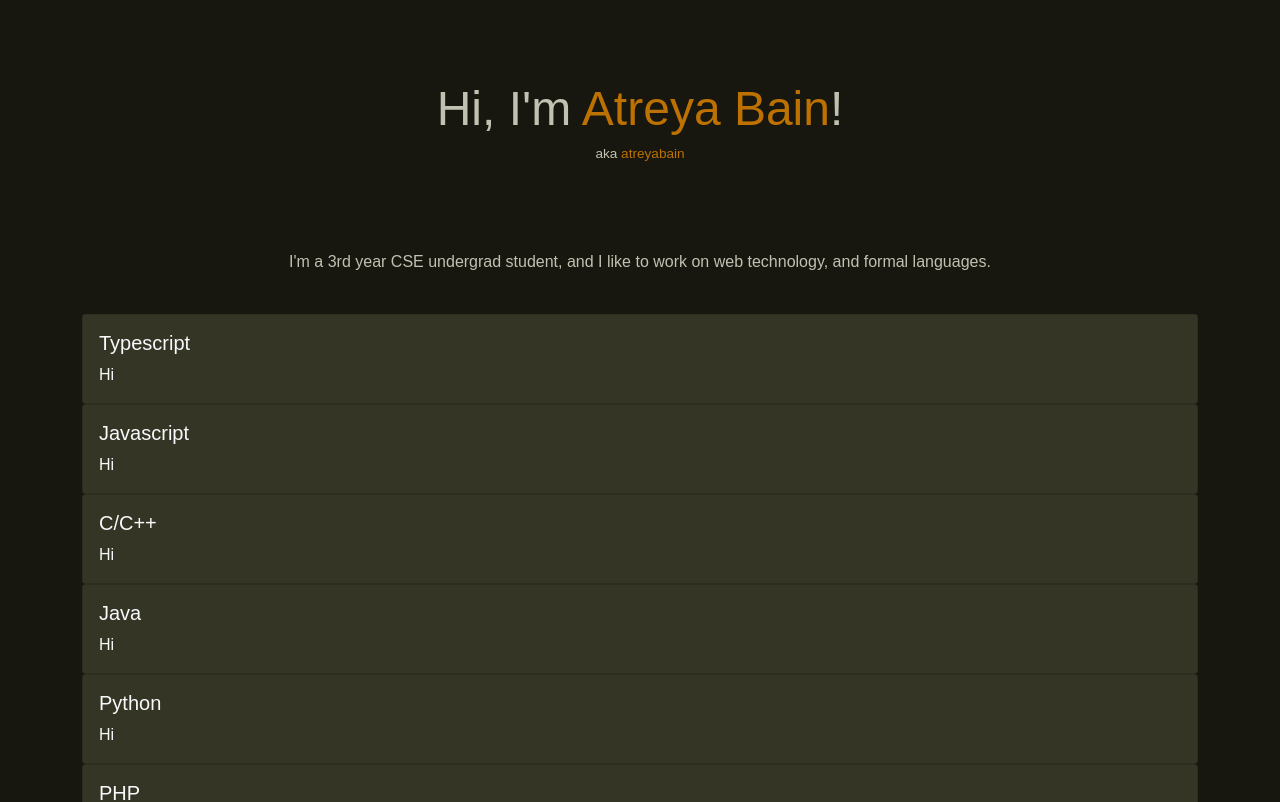
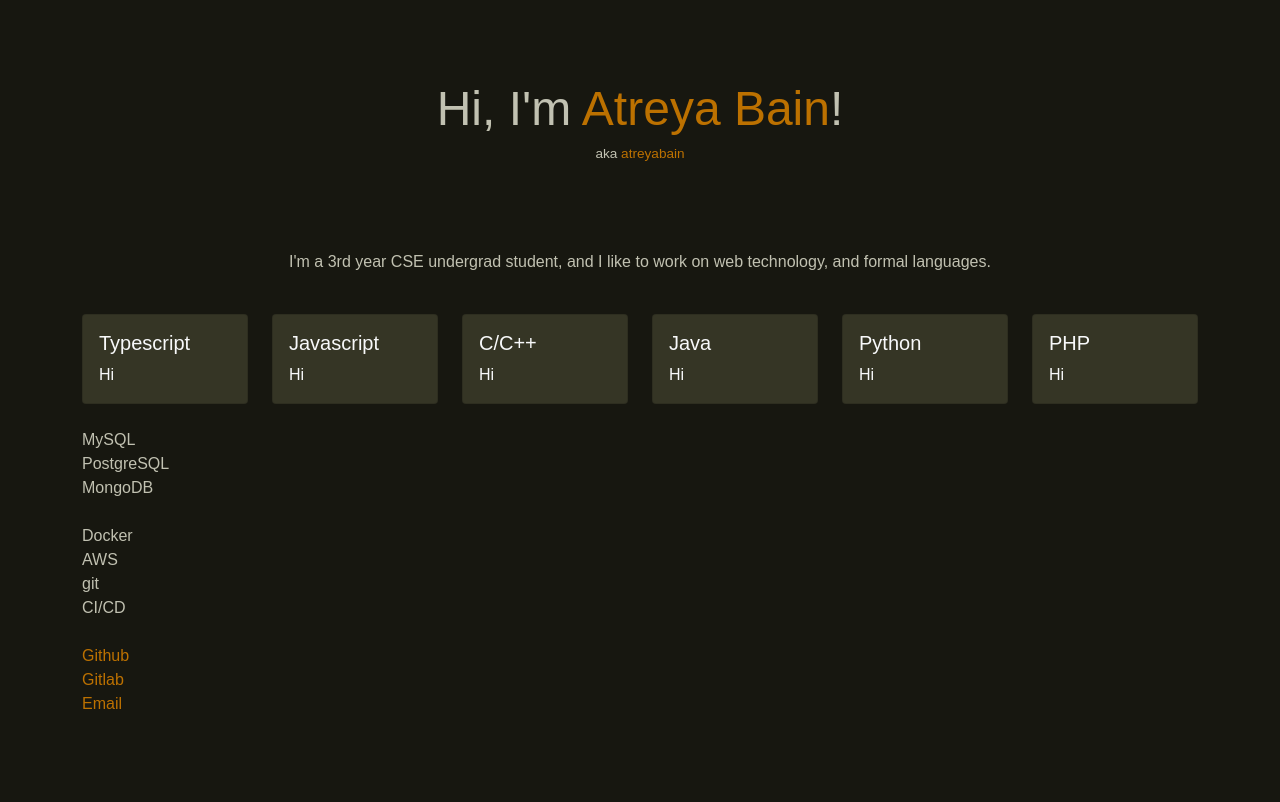
Before and after one commit to chrisvrose/chrisvrose.github.io, a Next.js app: page / in a window 1280 px wide. Shown: the top 802 px of the page. Built offline with nearby package versions, Linux system fonts and the light colour scheme.

Commit message:
[refactor] switch to row/col from carddeck

```diff
--- a/components/Languages.tsx
+++ b/components/Languages.tsx
@@ -1,5 +1,5 @@
 import React, { FC } from 'react';
-import { CardDeck } from 'react-bootstrap';
+import { Col, Row } from 'react-bootstrap';
 import { LanguageCard, languageCardTypes } from './LanguageCard';
 
 export type LanguagesProps = {
@@ -8,10 +8,14 @@ export type LanguagesProps = {
 
 export const Languages: FC<LanguagesProps> = ({ languages }) => {
     return (
-        <CardDeck>
+        <Row>
             {languages.map(e => {
-                return <LanguageCard key={e.name} {...e} />;
+                return (
+                    <Col>
+                        <LanguageCard key={e.name} {...e} />
+                    </Col>
+                );
             })}
-        </CardDeck>
+        </Row>
     );
 };
```
Also changed, not shown: 1 other file (tests, documents, lock files or other folders).
